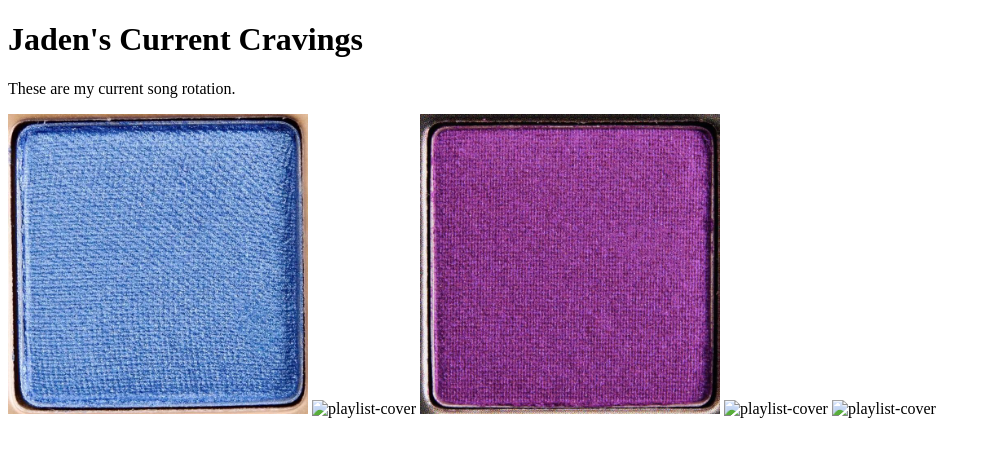
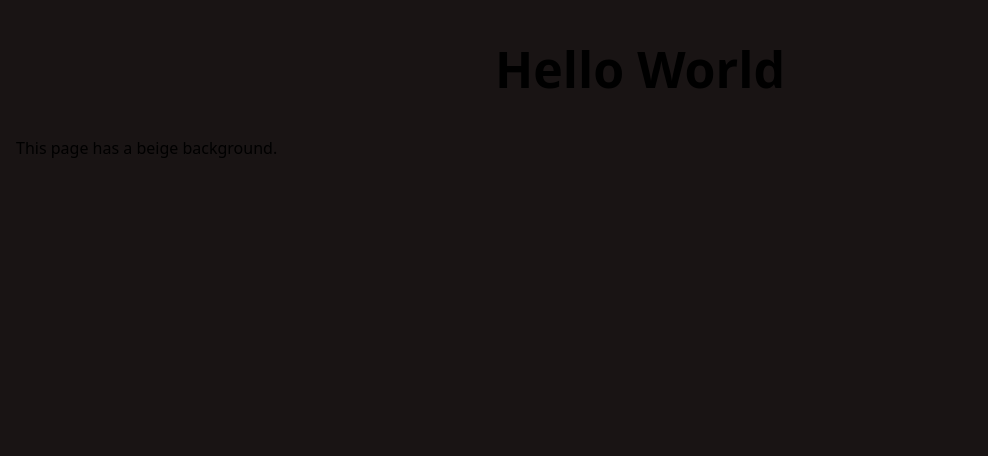
Before and after one commit to jadendegeyter/my-website, a plain HTML site: page index.html in a window 1280 px wide. Shown: the whole page, without its empty margins (0-988 px from the left). Drawn offline with Linux system fonts and the light colour scheme.

Commit message:
bg color

```diff
--- a/css/main.css
+++ b/css/main.css
@@ -6,6 +6,9 @@ body  {
   line-height: 1.4;
   margin: 16px;
   background-color: #191414;
+}
+body {
+    background-color: hex #191414;
 }
 
 a {
--- a/index.html
+++ b/index.html
@@ -2,14 +2,44 @@
 <html class="no-js" lang="en">
 
 <head>
- <body>
-  <h1>Jaden's Current Cravings</h1>
+  <meta charset="utf-8">
+  <title>Responsive Layouts</title>
+  <meta name="description" content="This site will serve as the hub for many sub responsive layouts">
+  <meta name="viewport" content="width=device-width, initial-scale=1">
 
-    <p class="Subheading">These are my current song rotation.</p>
-  <script src="js/main.js"></script>
+  <meta property="og:title" content="">
+  <meta property="og:type" content="">
+  <meta property="og:url" content="">
+  <meta property="og:image" content="">
 
-    <img src="./img/blue.jpg" alt="playlist-cover" width="300" height="300">
-    <img src="./img/green.jpg" alt="playlist-cover" width="300" height="300">
-    <img src="./img/purple.jpg" alt="playlist-cover" width="300" height="300">
-    <img src="./img/red.jpg" alt="playlist-cover" width="300" height="300">
-    <img src="./img/yellow.jpg" alt="playlist-cover" width="300" height="300">
+  <link rel="manifest" href="site.webmanifest">
+  <link rel="icon" href="icon.png">
+  <!-- Place favicon.ico in the root directory -->
+
+  <link rel="stylesheet" href="css/normalize.css">
+  <link rel="stylesheet" href="css/main.css">
+
+  <meta name="theme-color" content="#fafafa">
+</head>
+
+<body>
+<!DOCTYPE html>
+<html>
+<head>
+    <title>Background Example</title>
+    <style>
+        body {
+            background-color: hex #191414;
+        }
+    </style>
+</head>
+<body>
+    <h1>Hello World</h1>
+    <p>This page has a beige background.</p>
+</body>
+</html>
+
+
+
+
+</div>
```
